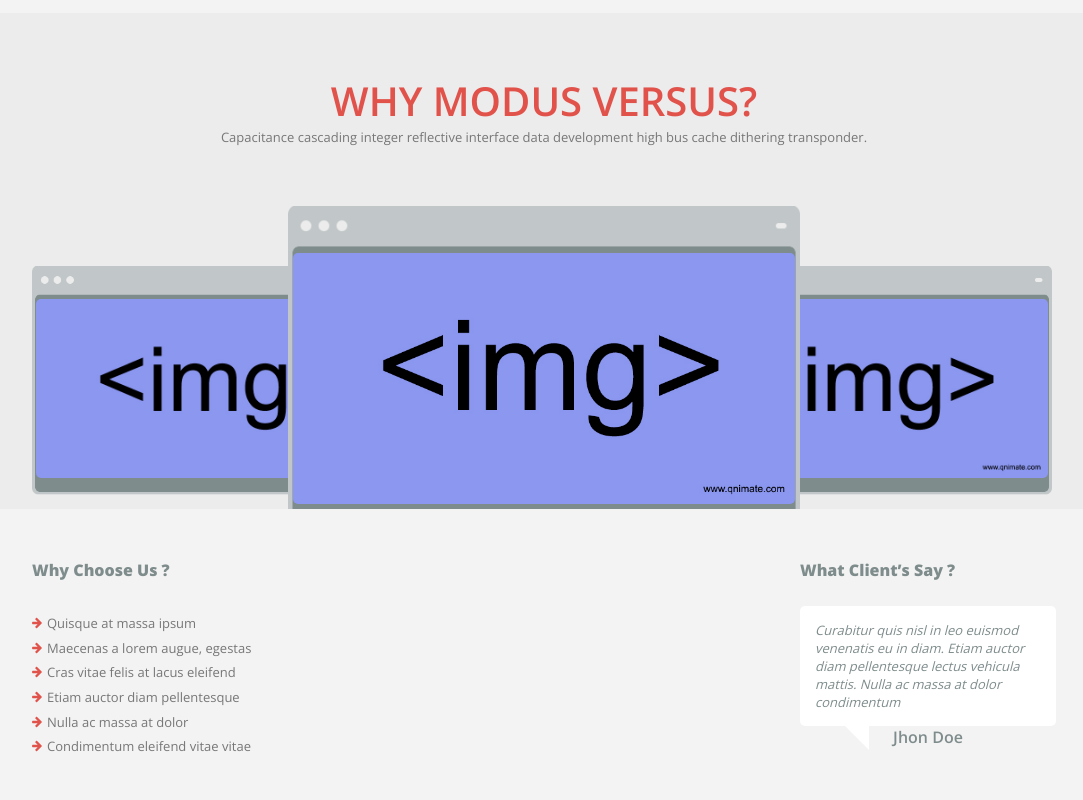
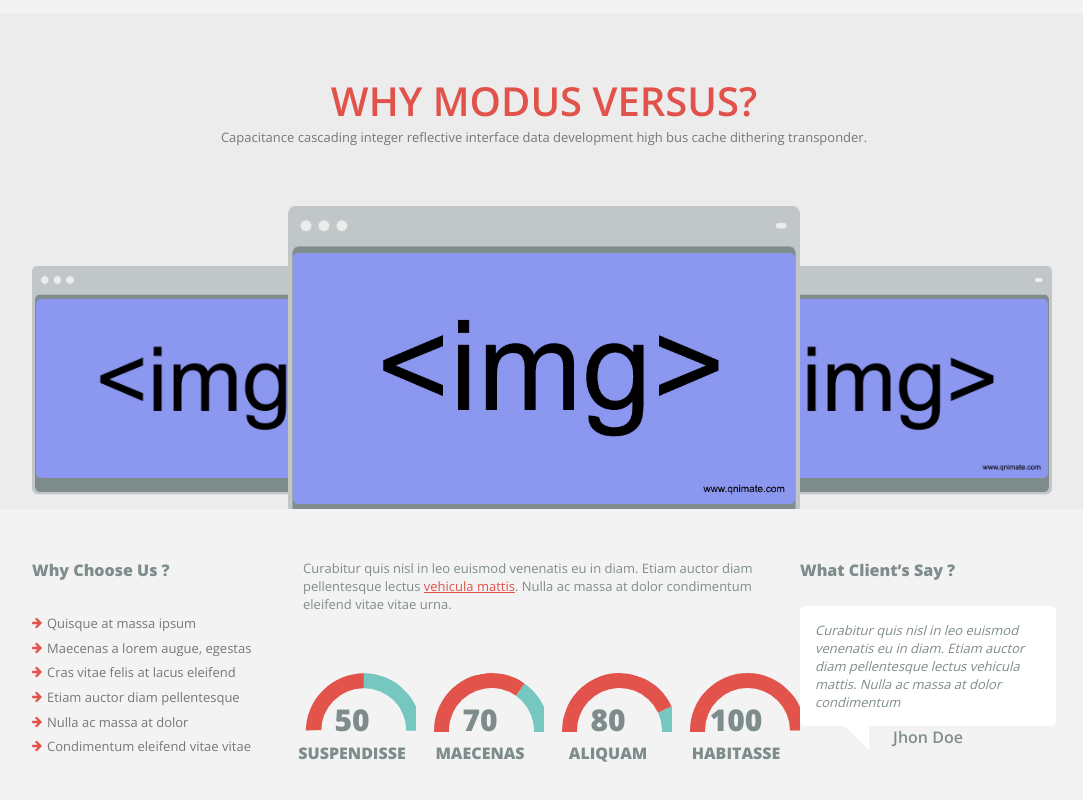
Before and after one commit to GGrify/Main, a plain HTML site: page index.html in a window 1280 px wide. Shown: the part 1177-1977 px from the top of the page, without its empty margins (96-1179 px from the left). Drawn offline with nearby package versions, Linux system fonts and the light colour scheme.

Commit message:
add diagrams

```diff
--- a/css/index.css
+++ b/css/index.css
@@ -421,3 +421,58 @@ nav>div>a{
 	color: #7f8c8c;
 	font-weight: 600;
 }
+.diag>p{
+	font-size: 13px;
+	color: #7f8c8c;
+	padding: 0 15px;
+}
+.diag>p>a{
+	color: #e1524b;
+}
+.diagrams{
+	display: grid;
+	grid-template-columns: 1fr 1fr 1fr 1fr;
+	text-align: center;
+	color: #7f8c8c;
+	margin-top: 60px;
+}
+.diagrams>div>span{
+	font-size: 30px;
+	font-weight: 900;
+	position: relative;
+	display: block;
+	line-height: 0.8;
+	padding-top: 35px;
+	overflow: hidden;
+}
+.diagrams>div>span:before{
+	content: '';
+	position: absolute;
+    width: 85px;
+    height: 85px;
+    transform: rotate(45deg);
+    border-radius: 75%;
+    left: 18px;
+    top: 0;
+    border-top: 15px solid #76c7c0;
+    border-right: 15px solid transparent;
+    border-left: 15px solid #e2534b;
+    border-bottom: 16px solid transparent;
+}
+.diagrams>div:nth-child(2)>span:before{
+	border-bottom: 15px solid #e2534b;
+	transform: rotate(80deg);
+}
+.diagrams>div:nth-child(3)>span:before{
+	border-bottom: 15px solid #e2534b;
+	transform: rotate(110deg);
+}
+.diagrams>div:nth-child(4)>span:before{
+	border-bottom: 15px solid #e2534b;
+	border-top: 15px solid #e2534b;
+}
+.diagrams>div>h5{
+	margin-top: 10px;
+	font-weight: 900;
+	font-size: 16px;
+}
--- a/index.html
+++ b/index.html
@@ -116,7 +116,27 @@
 				<li>Condimentum eleifend vitae vitae</li>
 			</ul>
 		</div>
-		<div></div>
+		<div class="diag">
+			<p>Curabitur quis nisl in leo euismod venenatis eu in diam. Etiam auctor diam pellentesque lectus <a href="#">vehicula mattis</a>. Nulla ac massa at dolor condimentum eleifend vitae vitae urna.</p>
+			<div class="diagrams">
+				<div>
+					<span>50</span>
+					<h5>SUSPENDISSE</h5>
+				</div>
+				<div>
+					<span>70</span>
+					<h5>MAECENAS</h5>
+				</div>
+				<div>
+					<span>80</span>
+					<h5>ALIQUAM</h5>
+				</div>
+				<div>
+					<span>100</span>
+					<h5>HABITASSE</h5>
+				</div>
+			</div>
+		</div>
 		<div class="clientsay">
 			<h5 class="question">What Client’s Say ?</h5>
 			<p>Curabitur quis nisl in leo euismod venenatis eu in diam. Etiam auctor diam pellentesque lectus vehicula mattis. Nulla ac massa at dolor condimentum</p>
```
